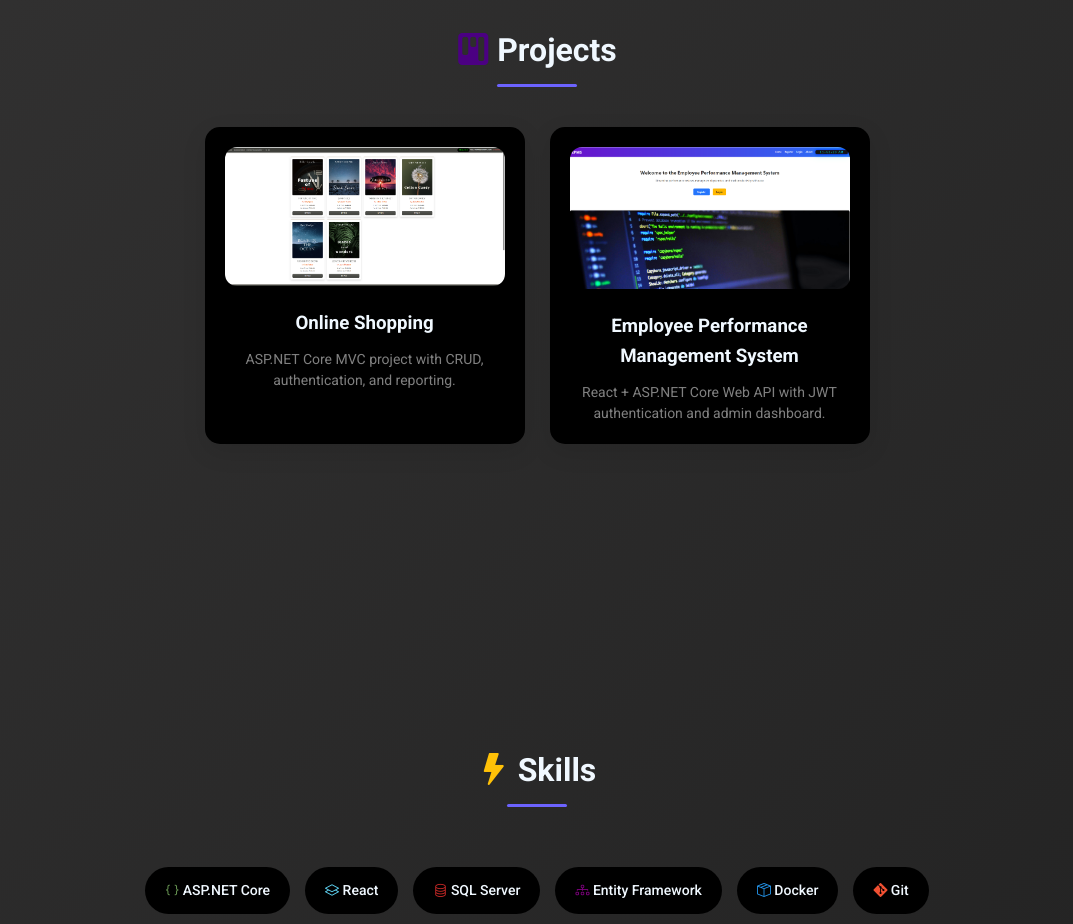
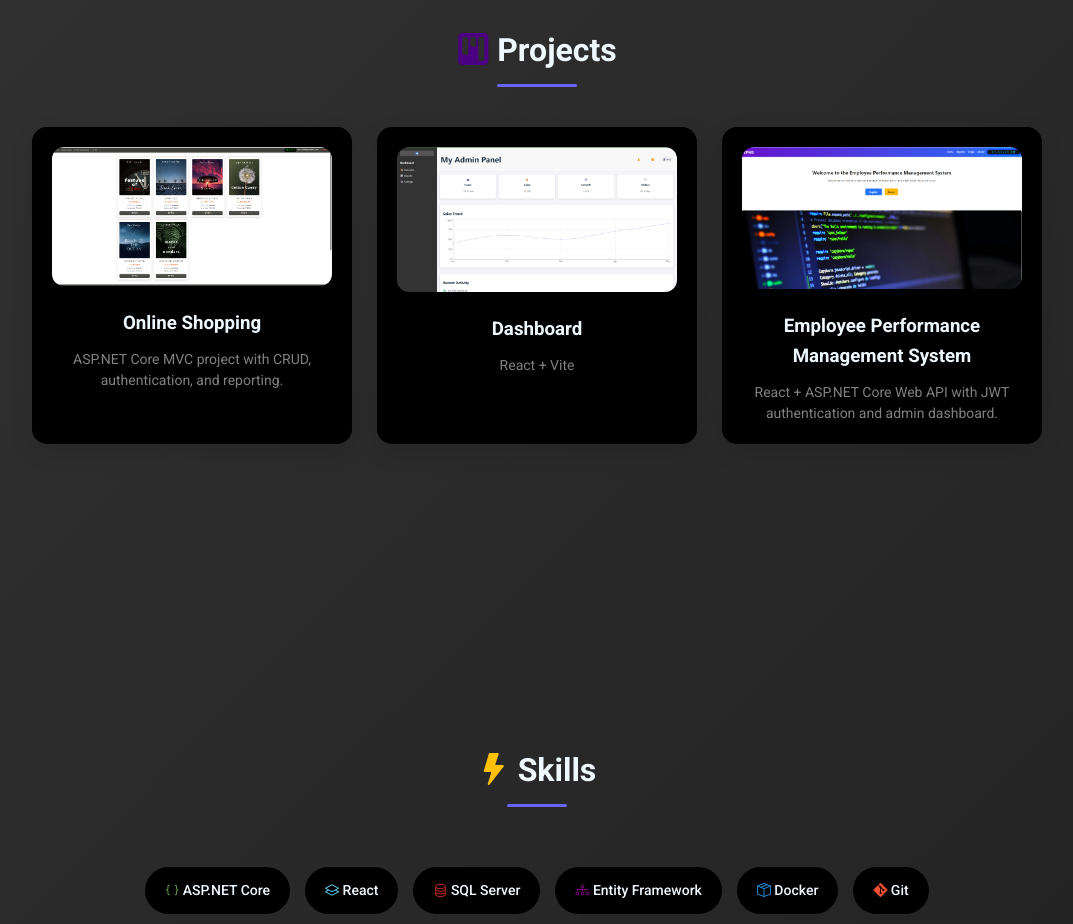
Before and after one commit to nirajkumar575/Static-Website-Frontend, a plain HTML site: page index.html in a window 1280 px wide. Shown: the part 1580-2504 px from the top of the page, without its empty margins (103-1176 px from the left). Drawn offline with nearby package versions, Linux system fonts and the light colour scheme.

Commit message:
add dashboard image

```diff
--- a/index.html
+++ b/index.html
@@ -68,6 +68,13 @@
               <h3>Online Shopping</h3>
               <p>ASP.NET Core MVC project with CRUD, authentication, and reporting.</p>
           </div>
+
+          <div class="project-card">
+              <img src="images/Dashboard.png" alt="Dashboard">
+              <h3>Dashboard</h3>
+              <p>React + Vite</p>
+          </div>
+
           <div class="project-card">
               <img src="images/emps.png" alt="Project 2">
               <h3>Employee Performance Management System</h3>
```
Also changed, not shown: images/Dashboard.png (added).
